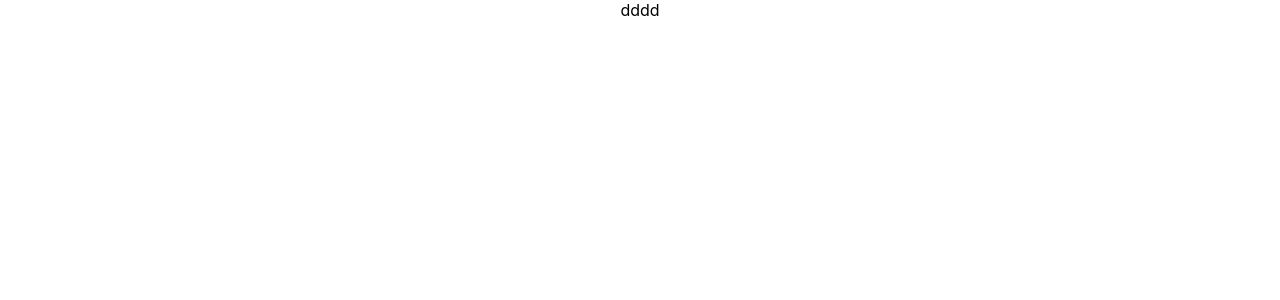
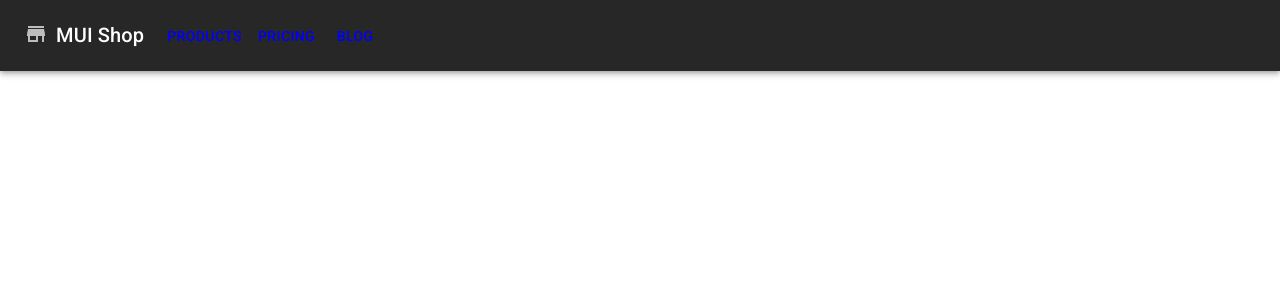
Before and after one commit to ivandmitrienko/MUIShop, a React (Create React App) app: page / in a window 1280 px wide. Shown: the top 300 px of the page. Built offline with nearby package versions, Linux system fonts and the light colour scheme; the HTML template or start-up script is replaced by a standard one.

Commit message:
initial commit

```diff
--- a/src/App.css
+++ /dev/null
@@ -1,38 +0,0 @@
-.App {
-  text-align: center;
-}
-
-.App-logo {
-  height: 40vmin;
-  pointer-events: none;
-}
-
-@media (prefers-reduced-motion: no-preference) {
-  .App-logo {
-    animation: App-logo-spin infinite 20s linear;
-  }
-}
-
-.App-header {
-  background-color: #282c34;
-  min-height: 100vh;
-  display: flex;
-  flex-direction: column;
-  align-items: center;
-  justify-content: center;
-  font-size: calc(10px + 2vmin);
-  color: white;
-}
-
-.App-link {
-  color: #61dafb;
-}
-
-@keyframes App-logo-spin {
-  from {
-    transform: rotate(0deg);
-  }
-  to {
-    transform: rotate(360deg);
-  }
-}
--- a/src/App.tsx
+++ b/src/App.tsx
@@ -1,12 +1,51 @@
 import React from 'react';
-import './App.css';
+import AppBar from '@mui/material/AppBar';
+import Box from '@mui/material/Box';
+import Toolbar from '@mui/material/Toolbar';
+import { Button, Typography, createTheme } from '@mui/material';
+import { ThemeProvider } from '@emotion/react';
+import StoreIcon from '@mui/icons-material/Store';
+
+import { grey } from '@mui/material/colors';
+
+const darkTheme = createTheme({
+  palette: {
+    mode: 'dark',
+    primary: {
+      main: '#1976d2',
+    },
+    secondary: grey,
+  },
+});
+
+const pages = ['Products', 'Pricing', 'Blog'];
 
 function App() {
   return (
-    <div className="App">
-      dddd
-    </div>
-  );
+    <Box sx={{ flexGrow: 1 }}>
+      <ThemeProvider theme={darkTheme}>
+        <AppBar position="static" color="primary">
+          <Toolbar disableGutters={false}>
+            <StoreIcon color="secondary" sx={{ display: { xs: 'none', sm: 'block', paddingBottom: '2px' }, mr: 1 }} />
+            <Typography variant="h6" component="div" sx={{ display: { xs: 'none', sm: 'block' } }}>
+              MUI Shop
+            </Typography>
+            <Box sx={{ flexGrow: 1, pt: '2px', ml: "15px", display: { xs: 'none', sm: 'flex',} }}>
+            {pages.map((page) => (
+              <Button
+                key={page}
+                // onClick={handleCloseNavMenu}
+                sx={{ my: 2, color: 'blue', fontSize:'14px', display: 'block' }}
+              >
+                {page}
+              </Button>
+            ))}
+          </Box>
+          </Toolbar>
+        </AppBar>
+      </ThemeProvider>
+
+    </Box>)
 }
 
 export default App;
```
